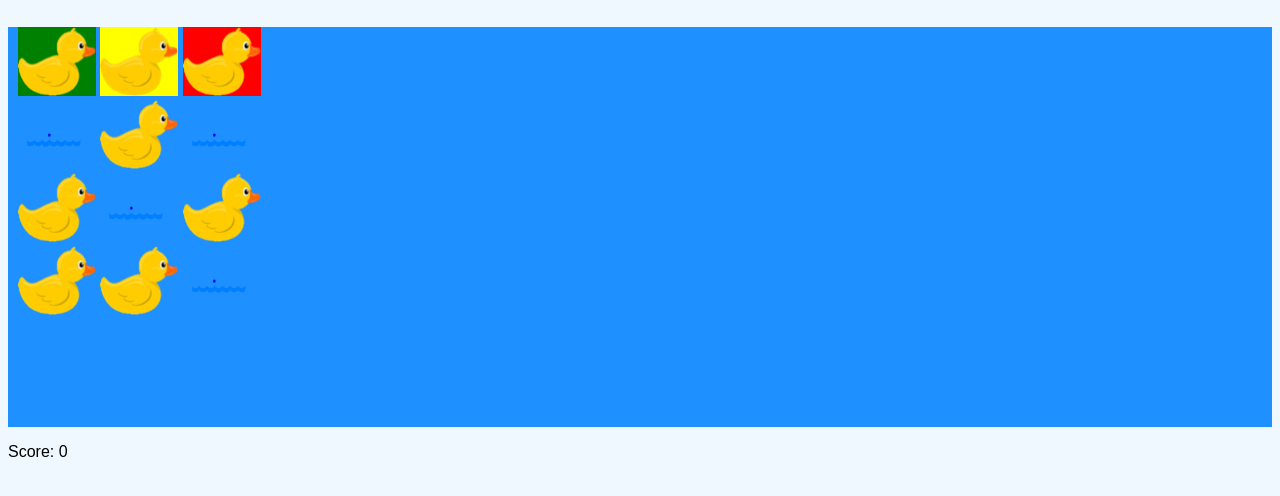
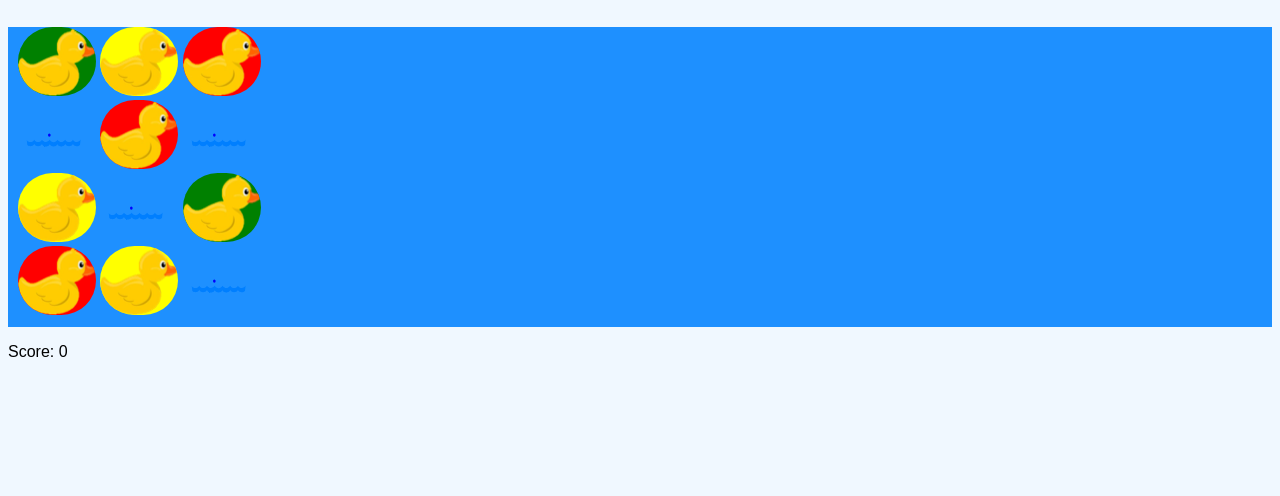
Before and after one commit to lexiepepsi/duckytest, a plain HTML site: page index.html in a window 1280 px wide. Shown: the part 186-682 px from the top of the page. Drawn offline with nearby package versions, Linux system fonts and the light colour scheme.

Commit message:
styled ducks with bckgrd colors

```diff
--- a/style.css
+++ b/style.css
@@ -25,22 +25,23 @@ img {
 	height: 69px;
 	position: relative;
 	left: 10px;
+	border-radius: 40px;
 }
 
-#duck1a {
+#duck1a, #duck3c {
 	background-color: green;
 }
 
-#duck1b {
+#duck1b, #duck3a, #duck4b {
 	background-color: yellow;
 }
 
-#duck1c {
+#duck1c, #duck2b, #duck4a {
 	background-color: red;
 }
 
 
 #water {
 	background-color: dodgerblue;
-	height: 400px;
+	height: 300px;
 }
```
